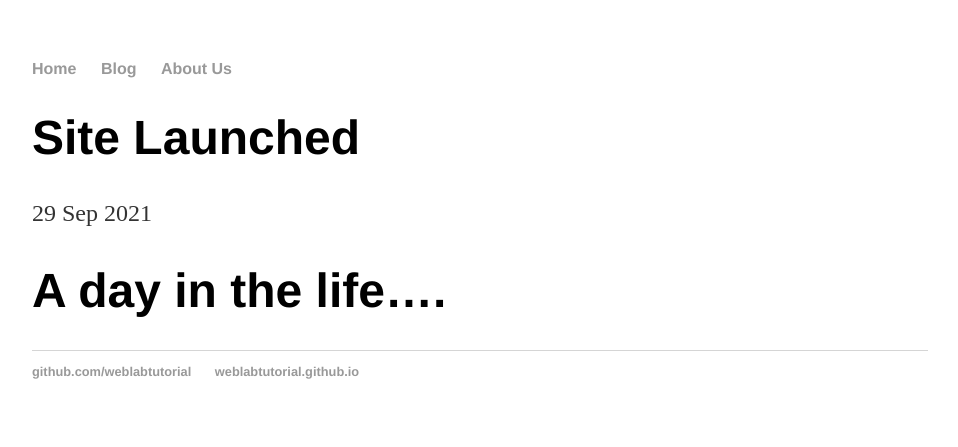
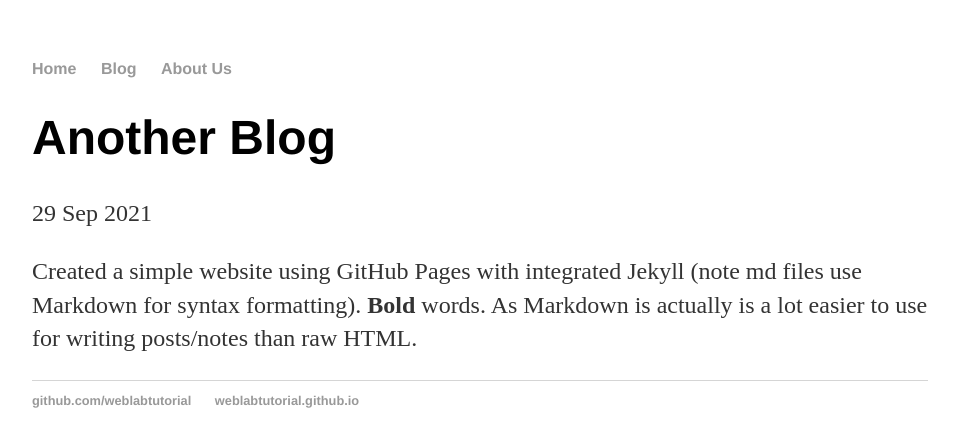
Before and after one commit to MuhammadJ11/muhammadj11.github.io, a Jekyll site: the page built from _posts/2021-09-29-site-launched.md, in a window 1280 px wide. Shown: the top 447 px of the page, without its empty margins (160-1118 px from the left). Built offline with Jekyll 4.4.1, drawn with Linux system fonts in a browser that asks for light colours.

Commit message:
Update 2021-09-29-site-launched.md

```diff
--- a/_posts/2021-09-29-site-launched.md
+++ b/_posts/2021-09-29-site-launched.md
@@ -1,7 +1,6 @@
 ---
 layout: post
-title: "Site Launched "
+title: "Another Blog "
 date: 2021-09-29
 ---
-
-# A day in the life....
+Created a simple website using GitHub Pages with integrated Jekyll (note md files use Markdown for syntax formatting).  **Bold** words.  As Markdown is actually is a lot easier to use for writing posts/notes than raw HTML.
```
